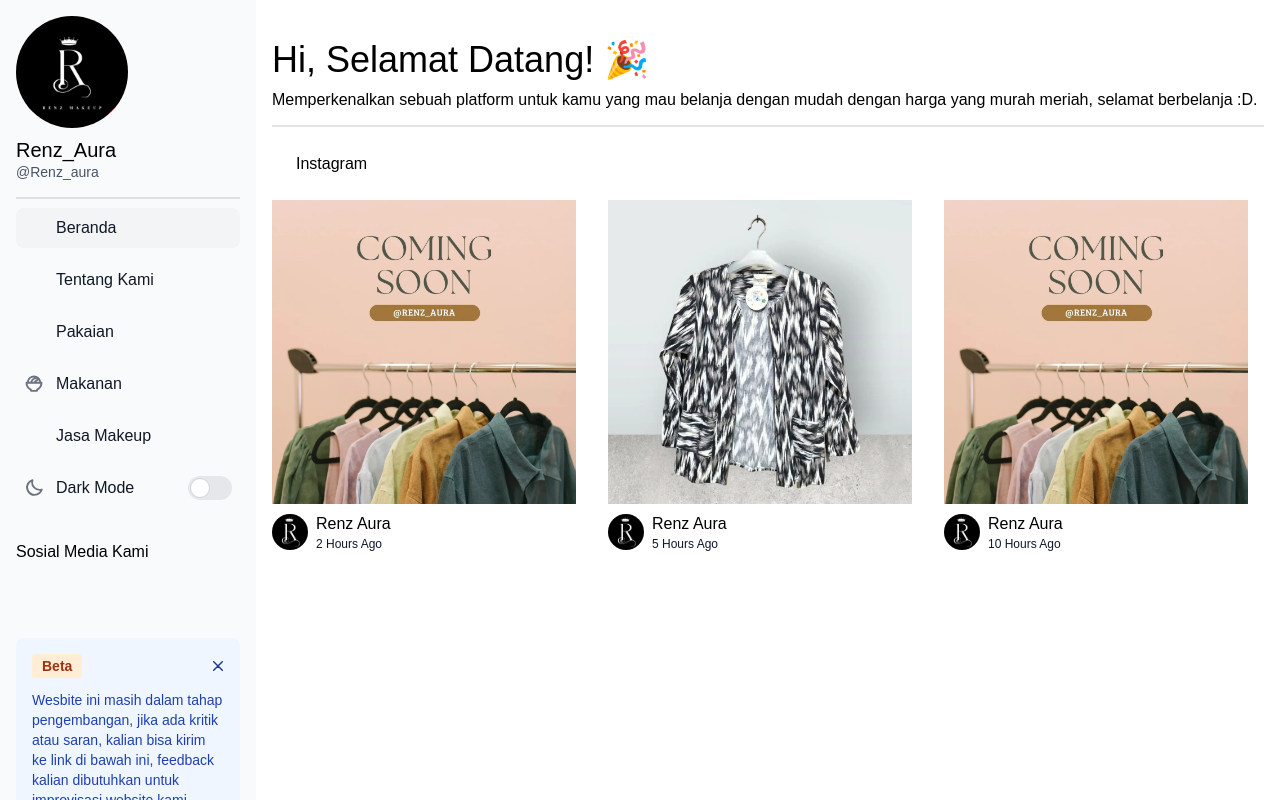
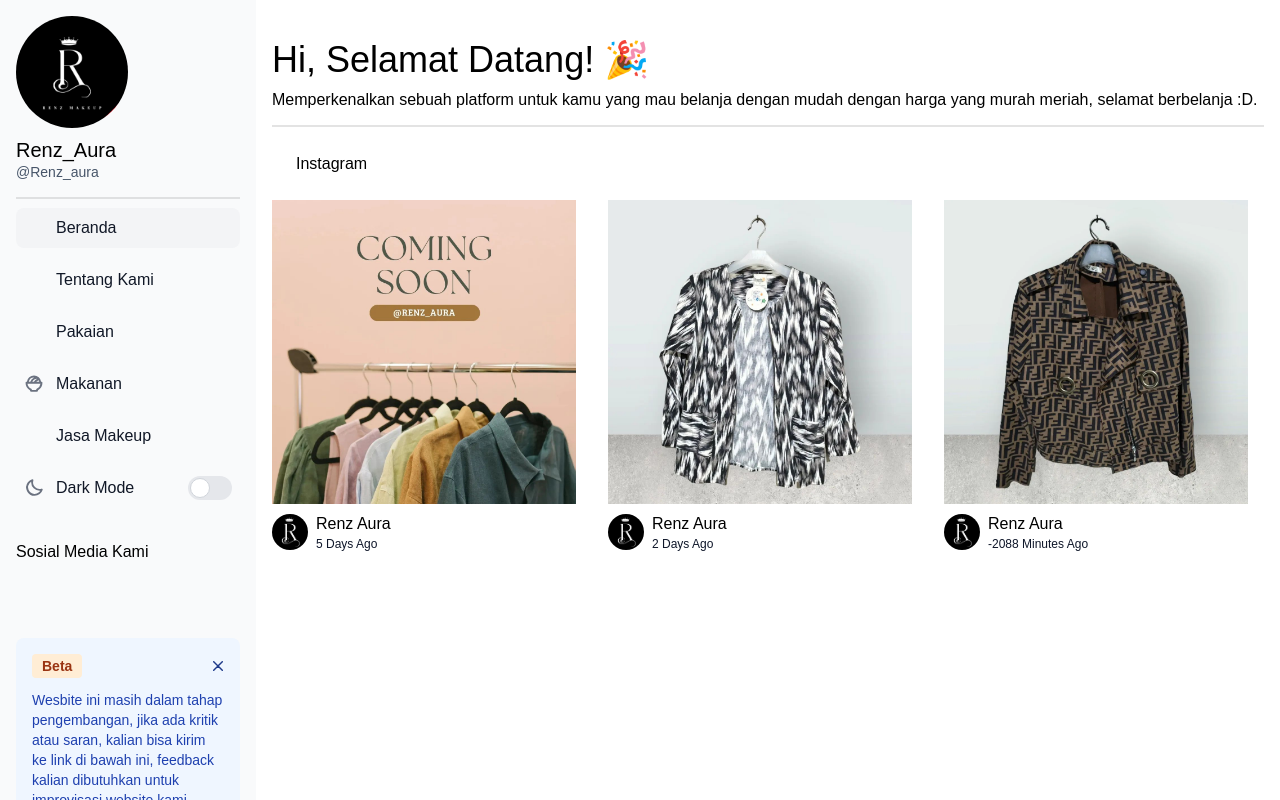
Before and after one commit to ikhlasdansantai/RenzAura, a React (Vite) app: page / in a window 1280 px wide. Built offline with nearby package versions, Linux system fonts and the light colour scheme; some icons are missing.

Commit message:
feat( menambahkan Relative Time Formatting seperti ig dan yt )

```diff
--- a/src/Pages/Home/Home.tsx
+++ b/src/Pages/Home/Home.tsx
@@ -1,6 +1,7 @@
 import { Icon } from "@iconify/react";
 import igPost1 from "../../assets/instagram_post/1.webp";
 import igPost2 from "../../assets/instagram_post/2.webp";
+import igPost3 from "../../assets/instagram_post/3.webp";
 import userImgProfile from "../../assets/profile_users/368172058_200014439727799_4548607432220709411_n.jpg";
 import "../../index.css";
 import HomeCard from "../../Components/Cards/HomeCard";
@@ -20,24 +21,46 @@ export default function Home() {
       imgPost: igPost1,
       imgProfile: userImgProfile,
       author: "Renz Aura",
-      date: "2 Hours Ago",
+      date: "19 August 2023",
       link: "https://www.instagram.com/renz_aura/",
     },
     {
       imgPost: igPost2,
       imgProfile: userImgProfile,
       author: "Renz Aura",
-      date: "5 Hours Ago",
+      date: "22 August 2023",
       link: "https://www.instagram.com/renz_aura/",
     },
     {
-      imgPost: igPost1,
+      imgPost: igPost3,
       imgProfile: userImgProfile,
       author: "Renz Aura",
-      date: "10 Hours Ago",
+      date: "26 August 2023",
       link: "https://www.instagram.com/renz_aura/",
     },
   ];
+
+  function convertToTimestamp(dateString: string): number {
+    const timestamp = Date.parse(dateString);
+    return timestamp;
+  }
+  function getTimeAgo(timestamp: any) {
+    const currentDate = new Date();
+    const targetDate = new Date(timestamp);
+
+    const timeDifference = currentDate.getTime() - targetDate.getTime();
+    const minutesDifference = Math.floor(timeDifference / (1000 * 60)); // Menghitung selisih dalam menit
+
+    if (minutesDifference < 60) {
+      return `${minutesDifference} Minutes Ago`;
+    } else if (minutesDifference < 1440) {
+      const hoursDifference = Math.floor(minutesDifference / 60);
+      return `${hoursDifference} Hours Ago`;
+    } else {
+      const daysDifference = Math.floor(minutesDifference / 1440);
+      return `${daysDifference} Days Ago`;
+    }
+  }
 
   return (
     <div id="home">
@@ -55,7 +78,9 @@ export default function Home() {
         </div>
         <div className="container-cards flex flex-row w-94 mt-6 gap-4 snap-x snap-proximity overflow-x-scroll overflow-y-hidden pb-3 xl:snap-none xl:overflow-hidden">
           {homeContentDatas.map((data, index) => {
-            return <HomeCard key={index} imgProfile={data.imgProfile} imgPost={data.imgPost} author={data.author} date={data.date} link={data.link} />;
+            const timestamp = convertToTimestamp(data.date);
+            const timeAgo = getTimeAgo(timestamp);
+            return <HomeCard key={index} imgProfile={data.imgProfile} imgPost={data.imgPost} author={data.author} date={timeAgo} link={data.link} />;
           })}
         </div>
       </div>
```
